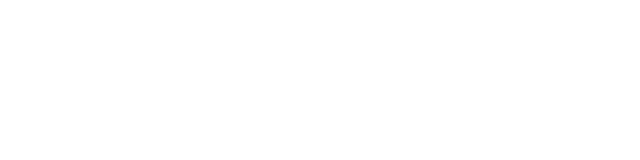
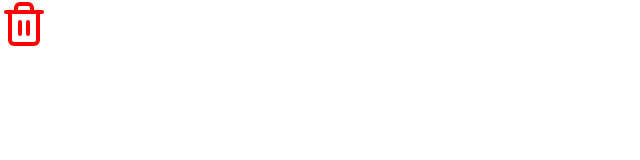
Before and after one commit to alkminibak/cf9-react-todo-app, a React (Vite) app: page / in a window 1280 px wide. Shown: the top 160 px of the page, without its empty margins (0-640 px from the left). Built offline with nearby package versions, Linux system fonts and the light colour scheme.

Commit message:
chore(deps): add lucide-react

```diff
--- a/package.json
+++ b/package.json
@@ -11,6 +11,7 @@
   },
   "dependencies": {
     "@tailwindcss/vite": "^4.3.0",
+    "lucide-react": "^1.16.0",
     "react": "^19.2.6",
     "react-dom": "^19.2.6",
     "tailwindcss": "^4.3.0"
--- a/src/App.tsx
+++ b/src/App.tsx
@@ -1,8 +1,10 @@
+import { Trash2 } from 'lucide-react';
 
 function App() {
 
   return (
     <>
+      <Trash2 size={48} color="red" />
     </>
   )
 }
```
Also changed, not shown: 1 other file (tests, documents, lock files or other folders).
